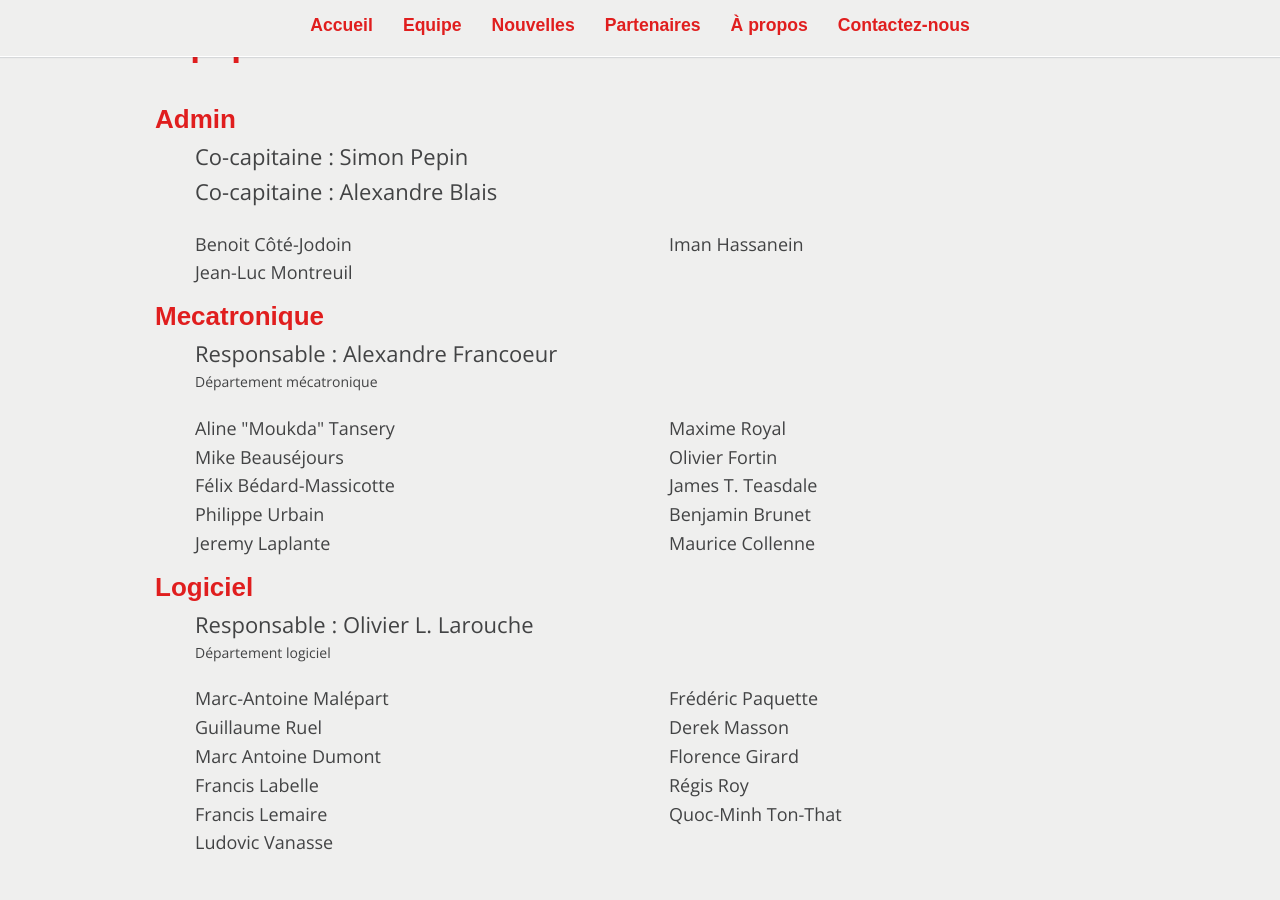
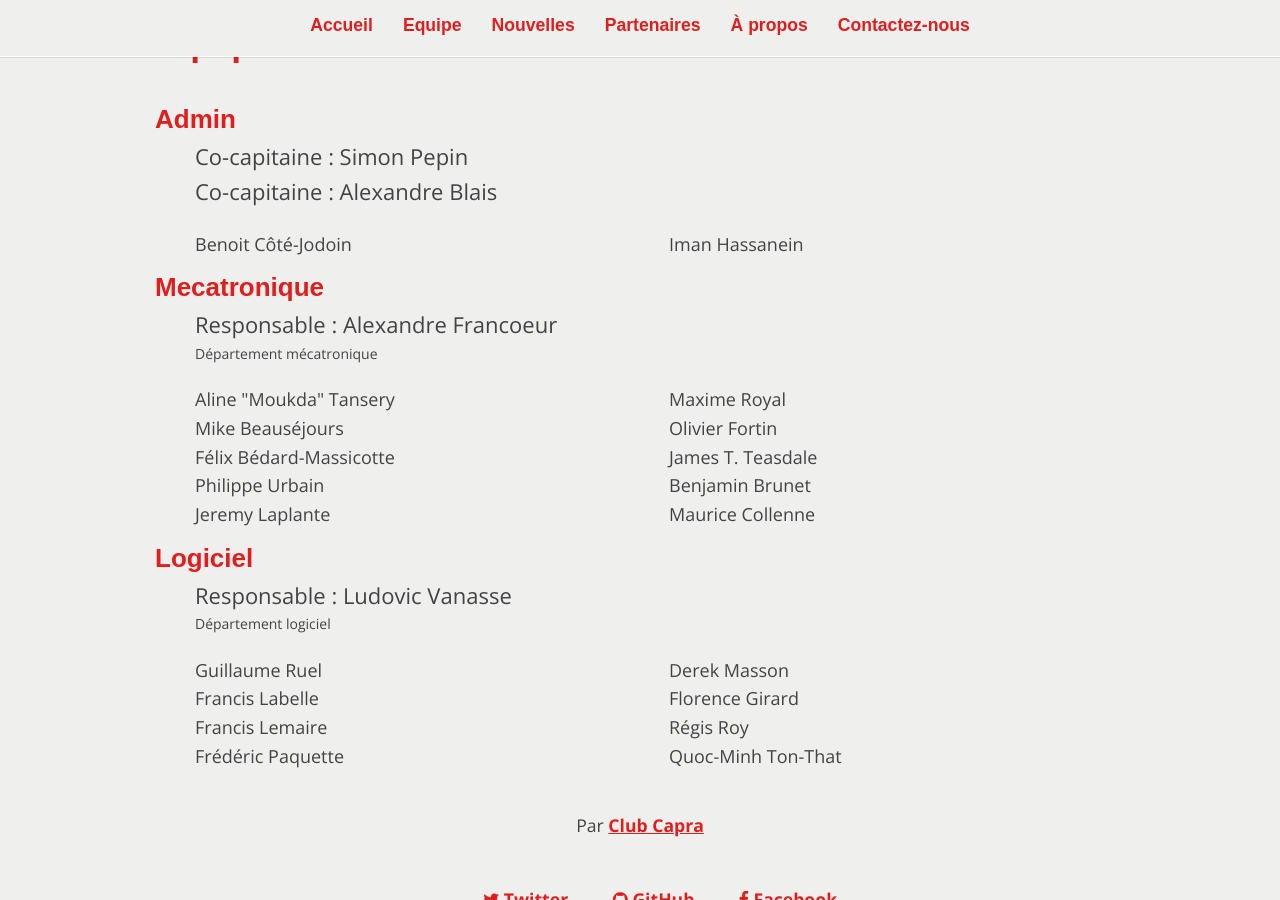
Before and after one commit to clubcapra/clubcapra.github.io, a Jekyll site: the page built from equipe/index.html, in a window 1280 px wide and 900 px high, scrolled down 511 px. Built offline with Jekyll 4.4.1, drawn with Linux system fonts in a browser that asks for light colours; nearby versions of some CDN libraries; some web fonts are replaced; some of the changed lines change nothing that is shown.

Commit message:
Added partners and updated members list

```diff
--- a/_data/content.yaml
+++ b/_data/content.yaml
@@ -10,7 +10,6 @@
         titre: Co-capitaine technique
     membres:
       - membre: Benoit Côté-Jodoin
-      - membre: Jean-Luc Montreuil
       - membre: Iman Hassanein
 
   - departement:
@@ -35,15 +34,12 @@
     titre: Logiciel
     responsables:
       - responsable:
-        nom: Olivier L. Larouche
+        nom: Ludovic Vanasse
         titre: Département logiciel
     membres:
-      - membre: Marc-Antoine Malépart
       - membre: Guillaume Ruel
-      - membre: Marc Antoine Dumont
       - membre: Francis Labelle
       - membre: Francis Lemaire
-      - membre: Ludovic Vanasse
       - membre: Frédéric Paquette
       - membre: Derek Masson
       - membre: Florence Girard
@@ -51,8 +47,7 @@
       - membre: Quoc-Minh Ton-That
 
 partenaires:
-
-  - categorie: Platine
+  - categorie: Or
     partenaires:
       - partenaire :
         nom: etsmtl
@@ -69,22 +64,19 @@
           heigth: 250px
         url: http://www.etsmtl.ca/fdets/Accueil
 
-#  - categorie: Or
-#    partenaires:
-#      - partenaire :
-#        nom: sick
-#        image:
-#          src: /images/partenaires/Sick.png
-#          width: 250px
-#          heigth: 250px
-#        url: https://www.sick.com/fr/fr/?defaultRedirect=true&sourceCountryIso=fr&missingCookie=true&sourceLanguageIso=fr&tail=/
-#
-#  - categorie: Argent
-#    partenaires:
-#      - partenaire :
-#        nom: ElectroFusion
-#        image:
-#          src: /images/partenaires/ElectroFusion.png
-#          width: 250px
-#          heigth: 250px
-#        url: http://www.electro-fusion.com/en/
+  - categorie: Argent
+    partenaires:
+      - partenaire :
+        nom: Sick
+        image:
+          src: /images/partenaires/sick.png
+          width: 250px
+          heigth: 250px
+        url: https://www.sick.com/ca/
+      - partenaire :
+        nom: Cadence
+        image:
+          src: /images/partenaires/Logos_Cadence_FR_RGB.png
+          width: 250px
+          heigth: 250px
+        url: http://cadenceautomation.ca/
```
Also changed, not shown: Gemfile.lock, images/partenaires/ElectroFusion.png (deleted), images/partenaires/Logos_Cadence_FR_RGB.png (added), images/partenaires/Sick.png (deleted), images/partenaires/sick.png (added).
